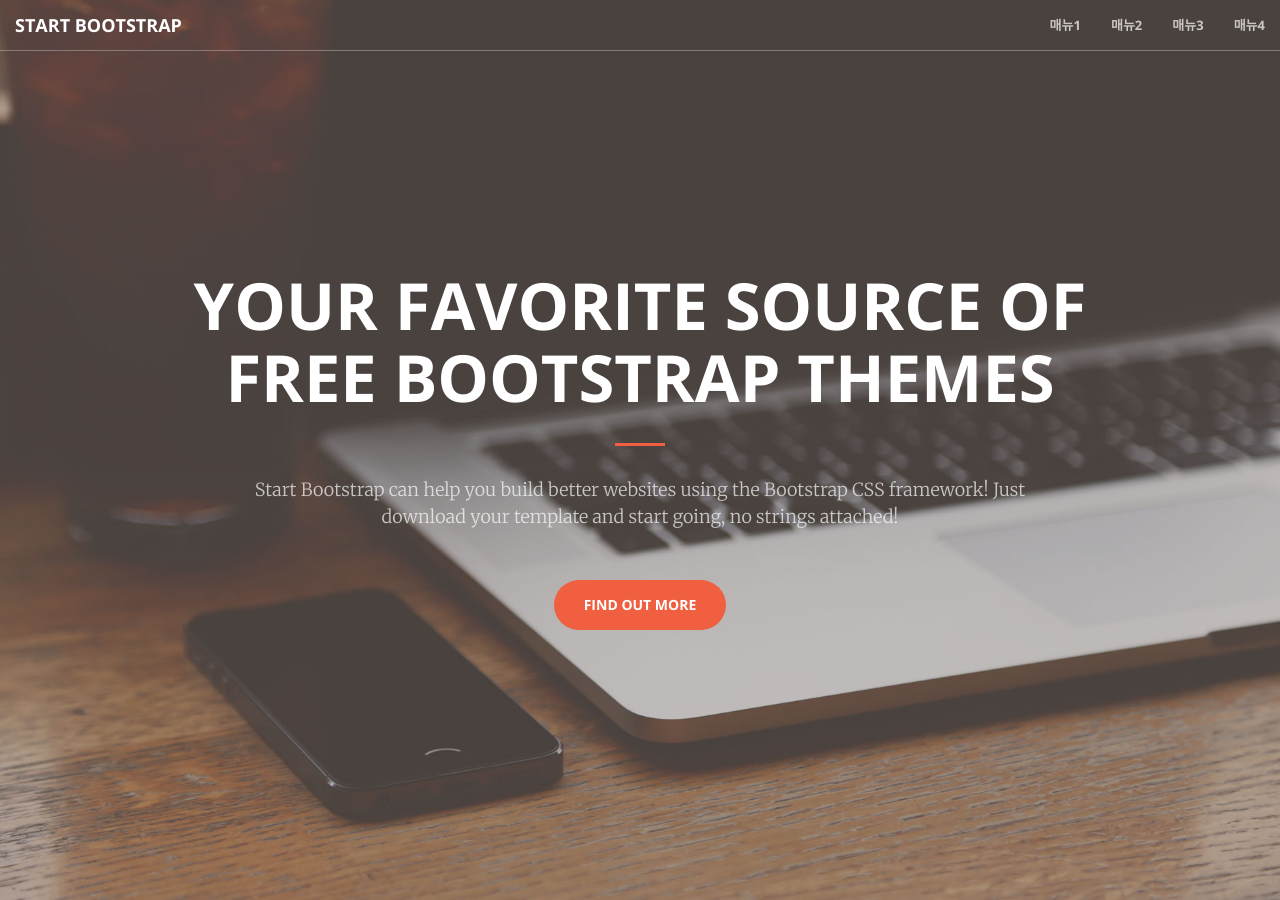
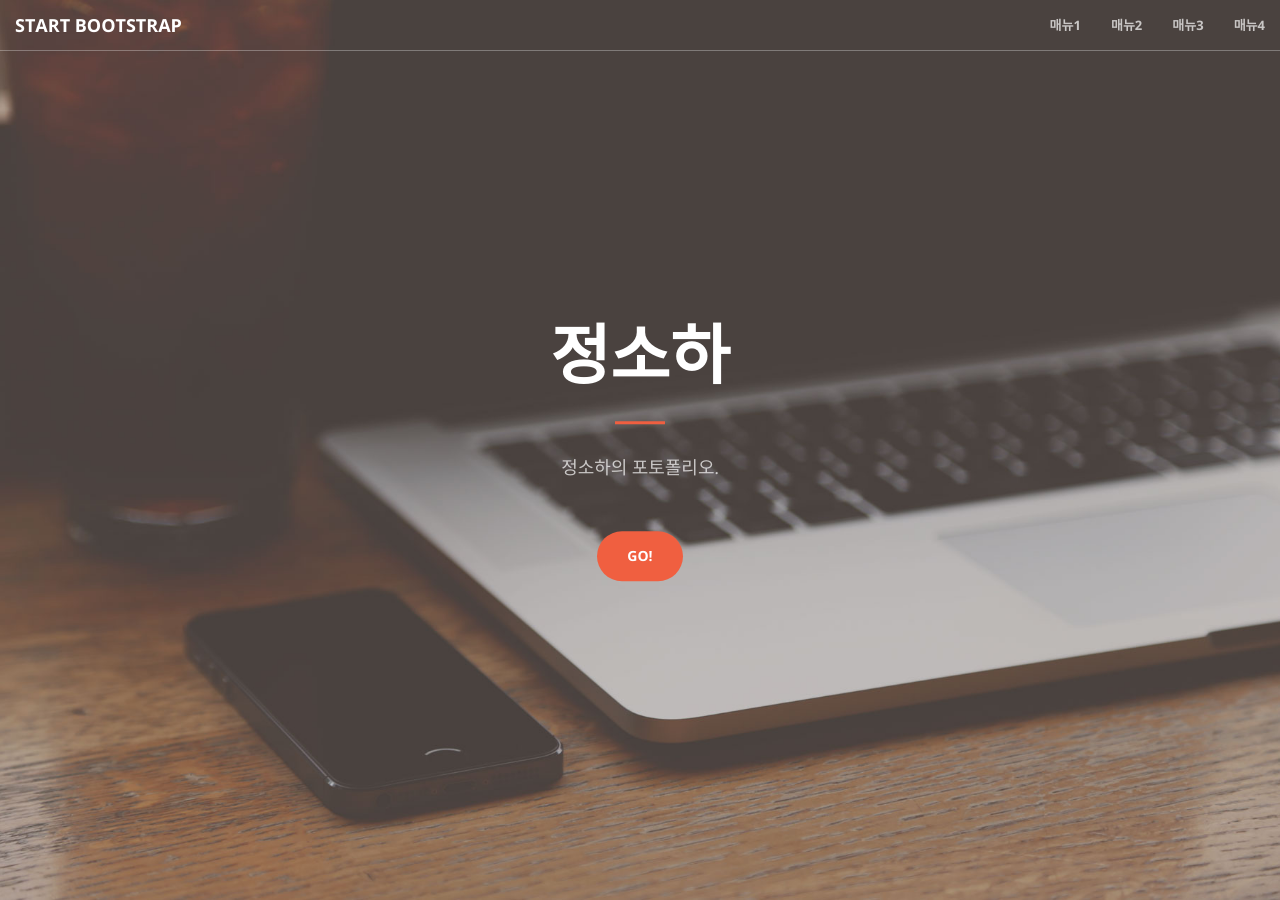
Before and after one commit to jeongsoha/jeongsoha.github.io, a Jekyll site: the page built from index.html, in a window 1280 px wide and 900 px high. Built offline with Jekyll 4.4.1, drawn with Linux system fonts in a browser that asks for light colours.

Commit message:
Update header.html

```diff
--- a/_includes/header.html
+++ b/_includes/header.html
@@ -1,10 +1,10 @@
 <header>
     <div class="header-content">
         <div class="header-content-inner">
-            <h1>Your Favorite Source of Free Bootstrap Themes</h1>
+            <h1>정소하</h1>
             <hr>
-            <p>Start Bootstrap can help you build better websites using the Bootstrap CSS framework! Just download your template and start going, no strings attached!</p>
-            <a href="#about" class="btn btn-primary btn-xl page-scroll">Find Out More</a>
+            <p>정소하의 포토폴리오.</p>
+            <a href="#about" class="btn btn-primary btn-xl page-scroll">GO!</a>
         </div>
     </div>
 </header>
```
